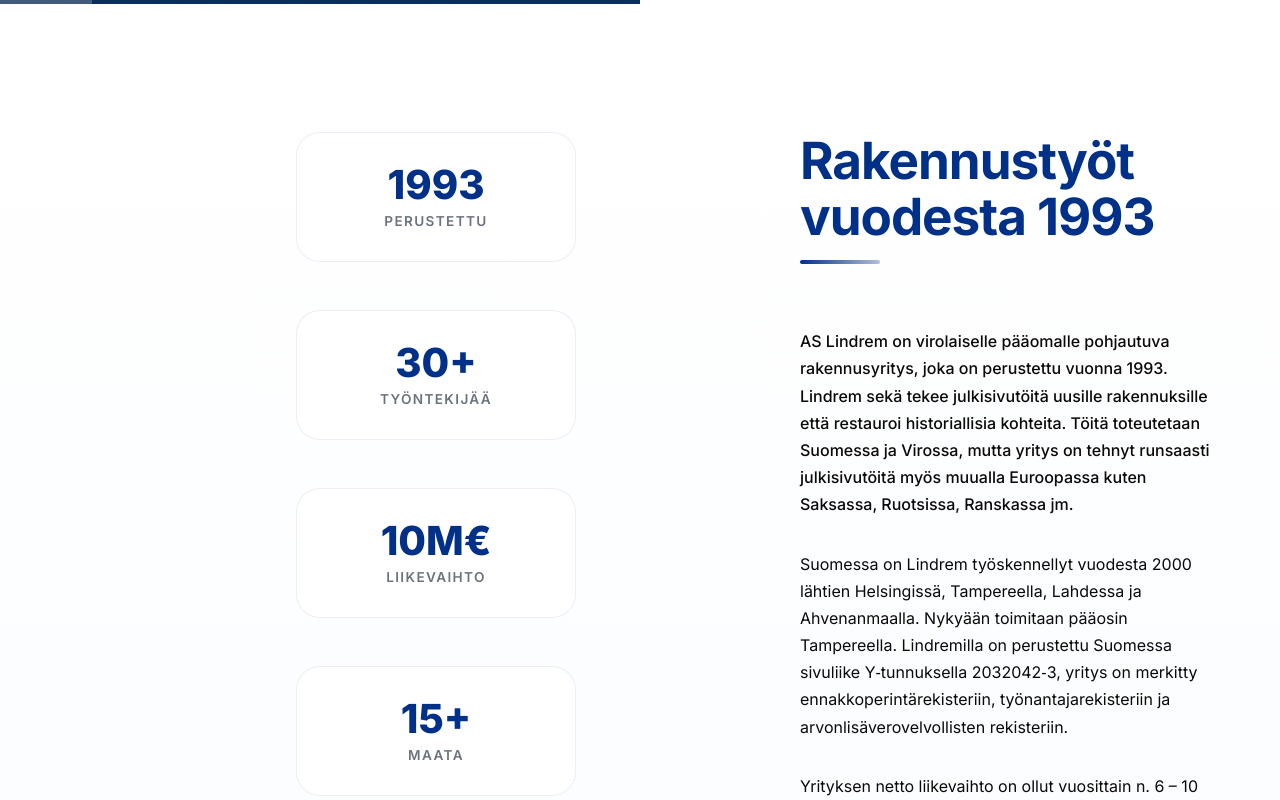
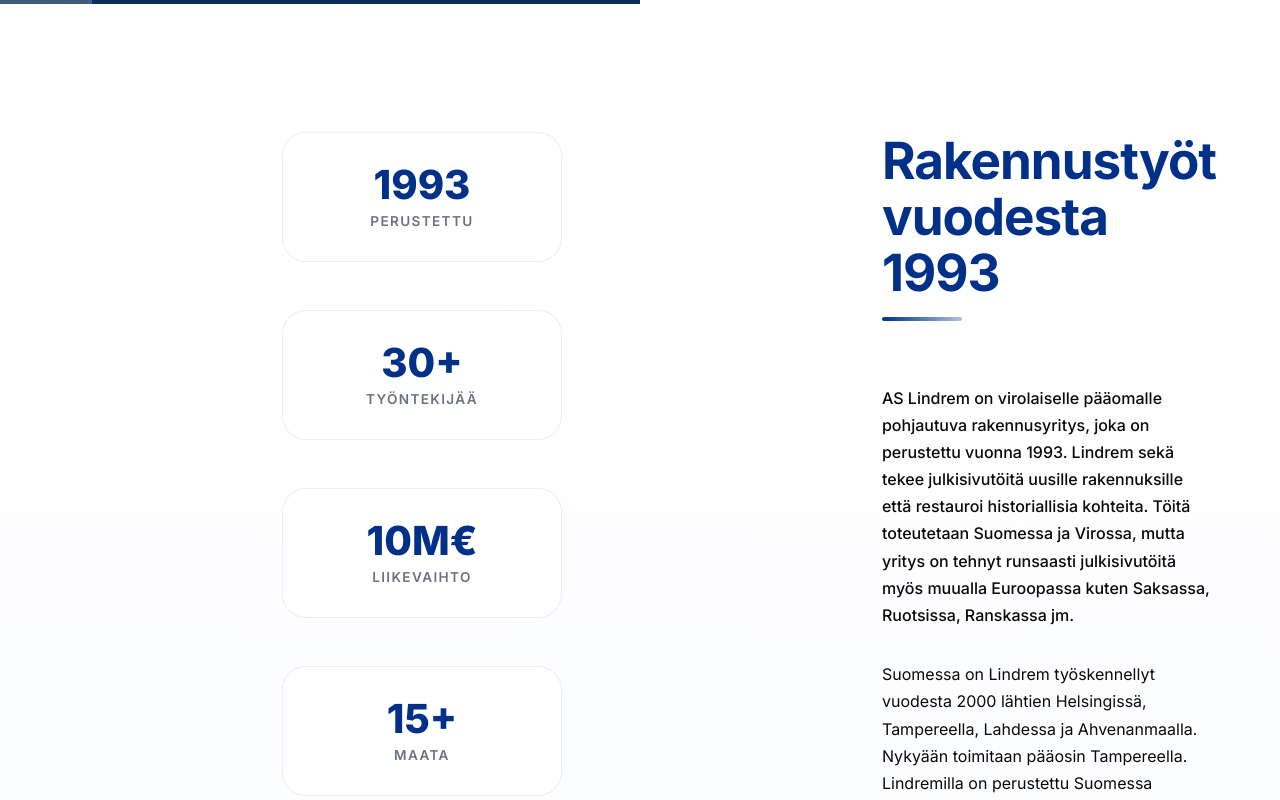
Before and after one commit to v0lliner/lindrem, a React (Create React App) app: page /fi in a window 1280 px wide. Shown: the part 660-1460 px from the top of the page. Built offline with nearby package versions, Linux system fonts and the light colour scheme.

Commit message:
Push Text Content to Extreme Right

```diff
--- a/src/styles.css
+++ b/src/styles.css
@@ -409,7 +409,7 @@
 
 .content-column {
   max-width: 700px;
-  padding-left: 6rem;
+  padding-left: 12rem;
   display: flex;
   flex-direction: column;
   justify-content: flex-start;
```
